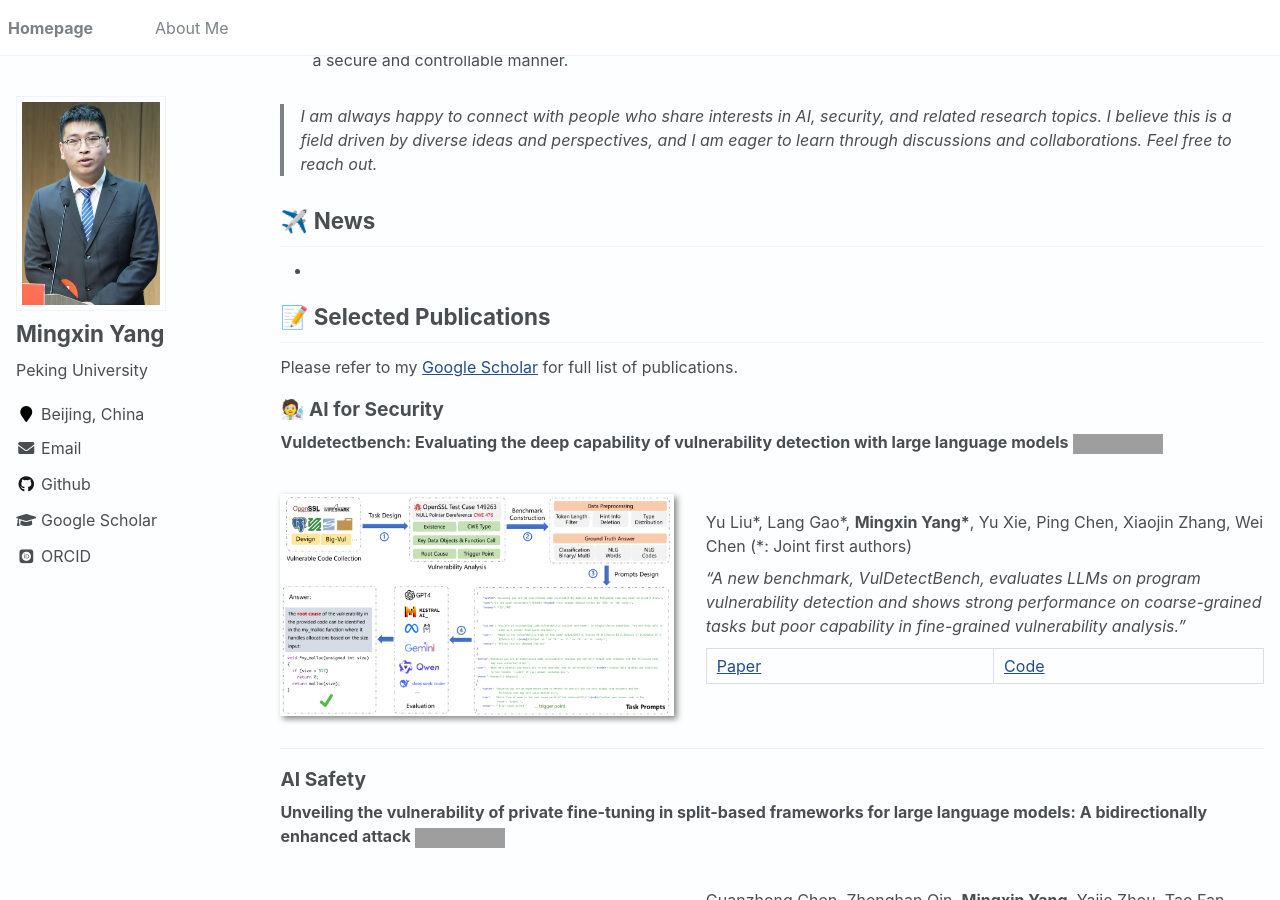
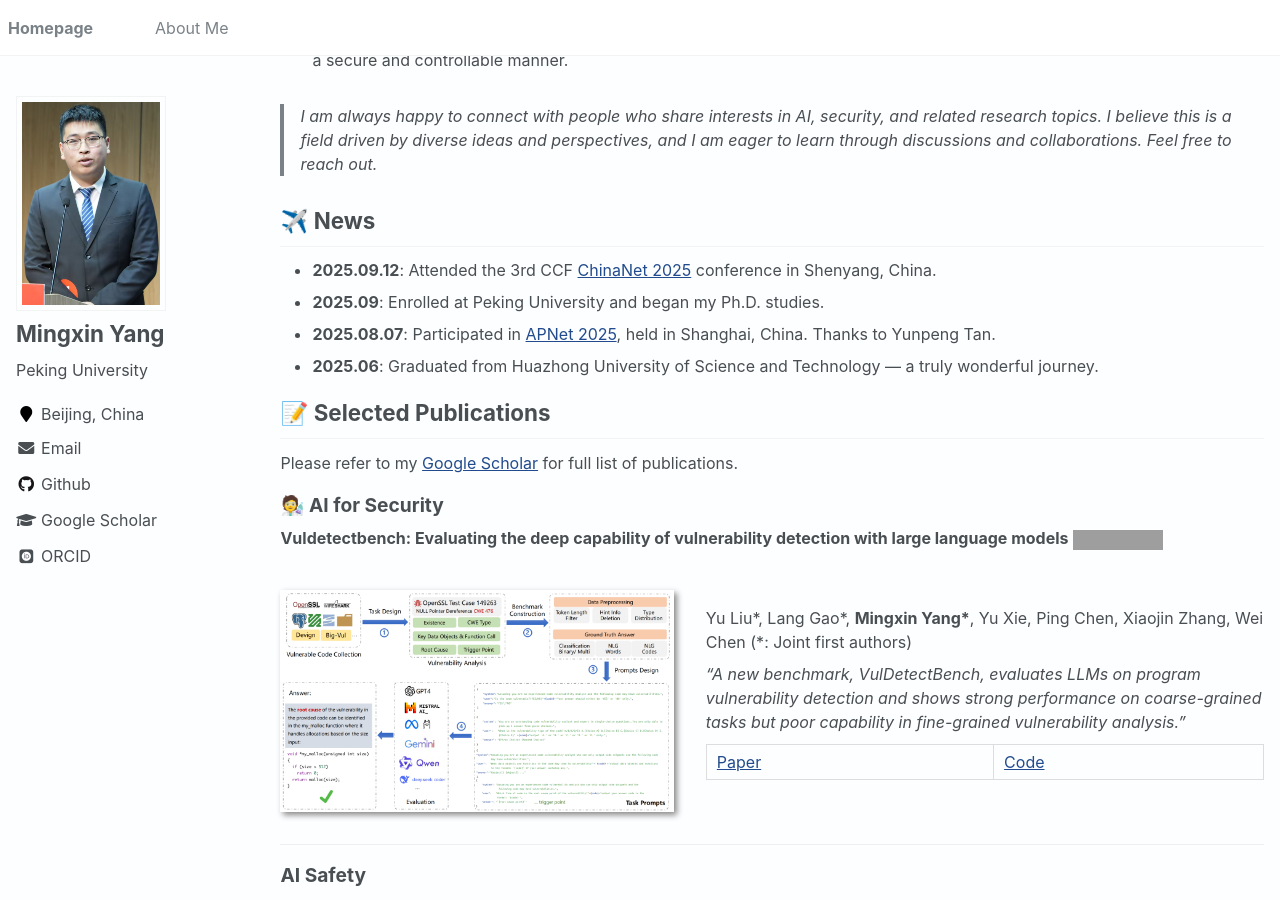
Before and after one commit to ymx10086/ymx10086.github.io, a Jekyll site: the page built from _pages/about.md, in a window 1280 px wide and 900 px high, scrolled down 497 px. Built offline with Jekyll 4.4.1, drawn with Linux system fonts in a browser that asks for light colours; some web fonts are replaced; grey boxes are pictures that could not be loaded.

Commit message:
Update about.md

```diff
--- a/_pages/about.md
+++ b/_pages/about.md
@@ -42,7 +42,11 @@ I am currently a first-year PhD student based in **Beijing**, currently affiliat
 
 # ✈️ News
 
-- [2025.09]: Enrolled at Peking University and began my Ph.D. studies.
+- **2025.09.12**: Attended the 3rd CCF [ChinaNet 2025](https://ccf.org.cn/chinanet2025) conference in Shenyang, China.
+- **2025.09**: Enrolled at Peking University and began my Ph.D. studies.
+- **2025.08.07**: Participated in [APNet 2025](https://conferences.sigcomm.org/events/apnet2025/index.php), held in Shanghai, China. Thanks to Yunpeng Tan.
+- **2025.06**: Graduated from Huazhong University of Science and Technology — a truly wonderful journey.
+
 
 # 📝 Selected Publications
 
@@ -319,5 +323,9 @@ I also like photography. Sometimes I take good photos by accident. So I might up
 ---
 
 <div style="text-align: center;">
-<script type='text/javascript' id='mapmyvisitors' src='https://mapmyvisitors.com/map.js?cl=bdc1c4&w=600&t=n&d=RJ-9BpR3nPPhm7slE3OgXRPbI71Yo8jKNdXiKoeSQUw&co=f3eee8&ct=808080&cmo=3acc3a&cmn=ff5353'></script>
+
+<script type="text/javascript" id="mapmyvisitors" src="//mapmyvisitors.com/map.js?d=Tg3SiKAGF46et_FfkQy3ii4G1Ya7tPmIu9EFd7auDJs&cl=ffffff&w=a"></script>
 </div>
+
+<!--
+<script type='text/javascript' id='mapmyvisitors' src='https://mapmyvisitors.com/map.js?cl=bdc1c4&w=600&t=n&d=RJ-9BpR3nPPhm7slE3OgXRPbI71Yo8jKNdXiKoeSQUw&co=f3eee8&ct=808080&cmo=3acc3a&cmn=ff5353'></script> -->
```
